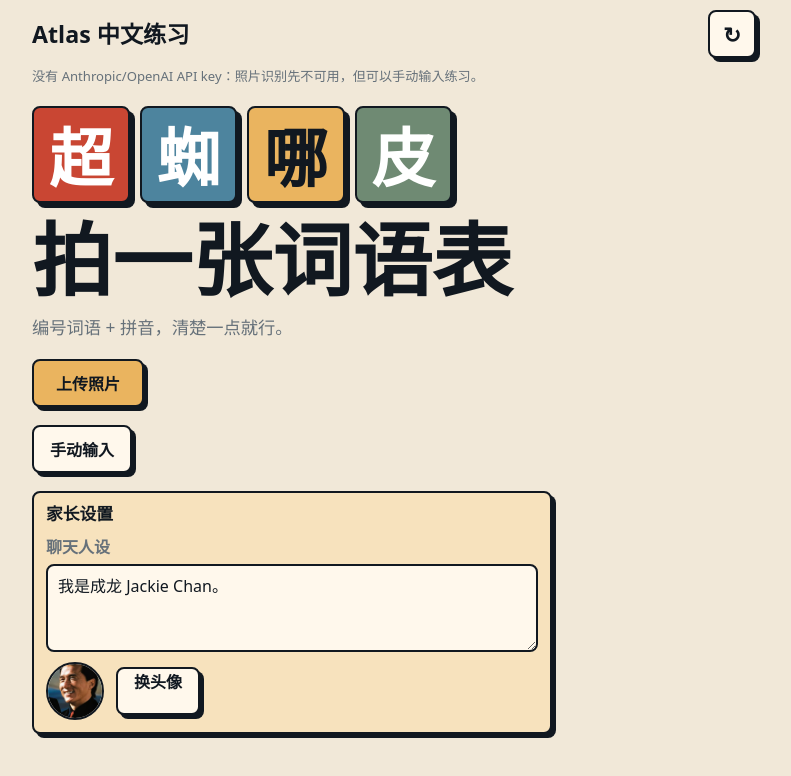
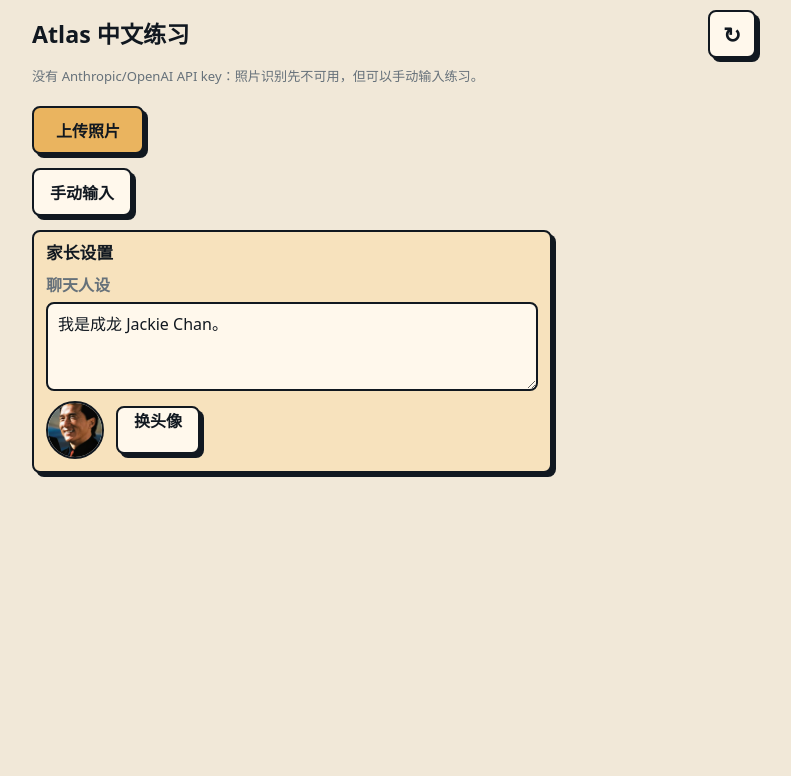
Before and after one commit to dfei2006/chinese-vocab-hero, a website: page public/index.html in a window 1280 px wide. Shown: the whole page, without its empty margins (246-1037 px from the left). Drawn offline with Linux system fonts and the light colour scheme; no server answers.

Commit message:
Remove upload screen intro

```diff
--- a/public/index.html
+++ b/public/index.html
@@ -17,16 +17,8 @@
 
       <section class="status-strip" id="statusStrip" aria-live="polite"></section>
 
-      <section class="view active" id="uploadView" aria-labelledby="uploadTitle">
+      <section class="view active" id="uploadView" aria-label="导入词语表">
         <div class="upload-zone">
-          <div class="upload-art" aria-hidden="true">
-            <span>超</span>
-            <span>蜘</span>
-            <span>哪</span>
-            <span>皮</span>
-          </div>
-          <h2 id="uploadTitle">拍一张词语表</h2>
-          <p>编号词语 + 拼音，清楚一点就行。</p>
           <label class="primary-action">
             <input id="photoInput" type="file" accept="image/*" capture="environment">
             上传照片
--- a/public/styles.css
+++ b/public/styles.css
@@ -98,7 +98,6 @@ h2 {
   display: block;
 }
 
-.upload-zone,
 .done-panel {
   min-height: calc(100vh - 156px);
   display: flex;
@@ -107,17 +106,23 @@ h2 {
   gap: 18px;
 }
 
-.upload-zone h2,
 .done-panel h2 {
   font-size: clamp(2.2rem, 10vw, 5rem);
   line-height: 0.95;
 }
 
-.upload-zone p,
 .done-panel p {
   color: var(--muted);
   font-size: 1.08rem;
   line-height: 1.5;
+}
+
+.upload-zone {
+  display: flex;
+  flex-direction: column;
+  align-items: flex-start;
+  gap: 14px;
+  padding-top: 8px;
 }
 
 .saved-batches {
@@ -251,45 +256,6 @@ h2 {
 .batch-copy span {
   color: var(--muted);
   font-weight: 800;
-}
-
-.upload-art {
-  display: grid;
-  grid-template-columns: repeat(4, minmax(54px, 1fr));
-  gap: 10px;
-  width: min(100%, 420px);
-}
-
-.upload-art span {
-  aspect-ratio: 1;
-  display: grid;
-  place-items: center;
-  border: 2px solid var(--ink);
-  border-radius: 8px;
-  background: var(--paper);
-  box-shadow: 5px 5px 0 var(--ink);
-  color: var(--ink);
-  font-size: clamp(2rem, 10vw, 4rem);
-  font-weight: 900;
-}
-
-.upload-art span:nth-child(1) {
-  background: #c94633;
-  color: white;
-}
-
-.upload-art span:nth-child(2) {
-  background: #4d849e;
-  color: white;
-}
-
-.upload-art span:nth-child(3) {
-  background: #eab45f;
-}
-
-.upload-art span:nth-child(4) {
-  background: #6f8a73;
-  color: white;
 }
 
 .primary-action,
```
